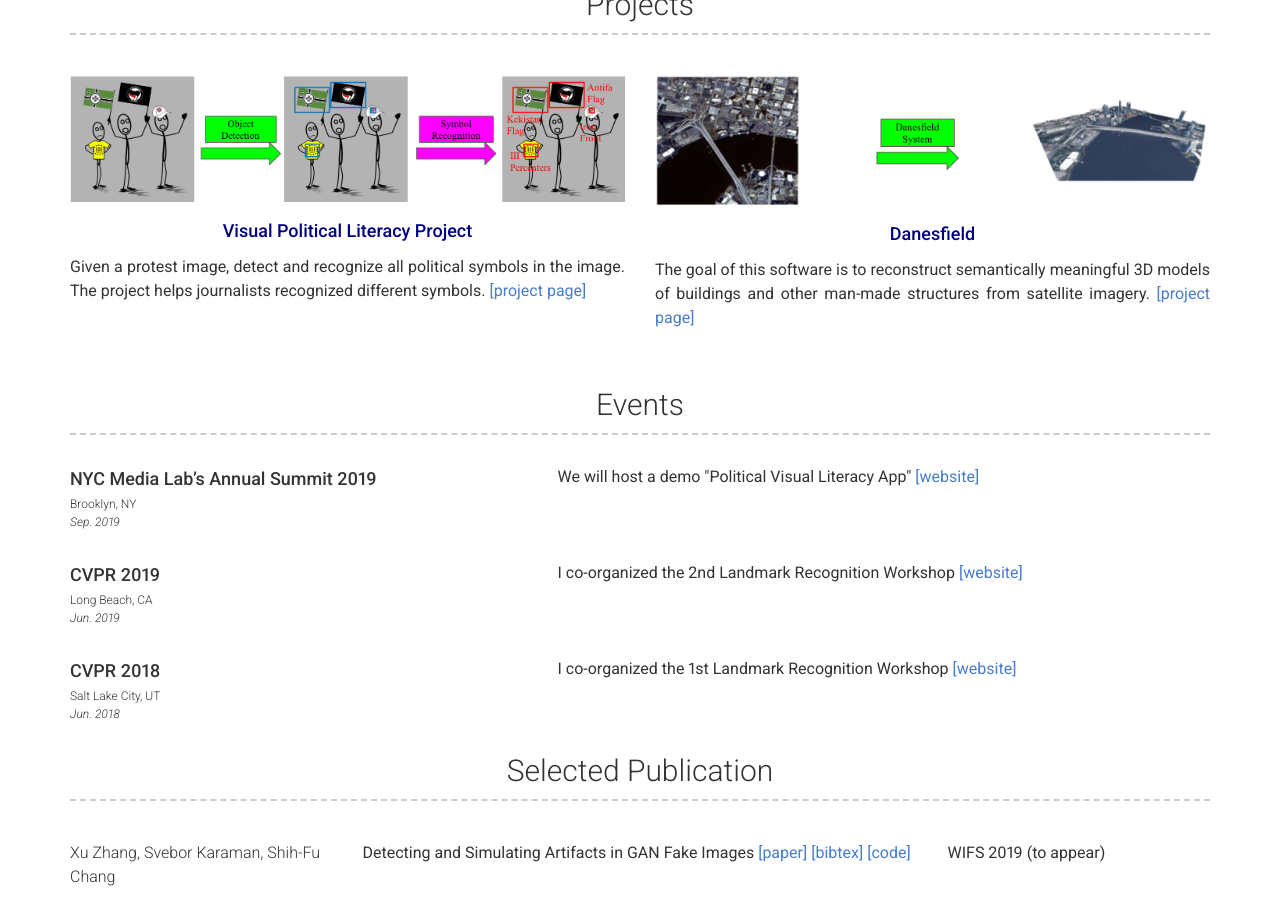
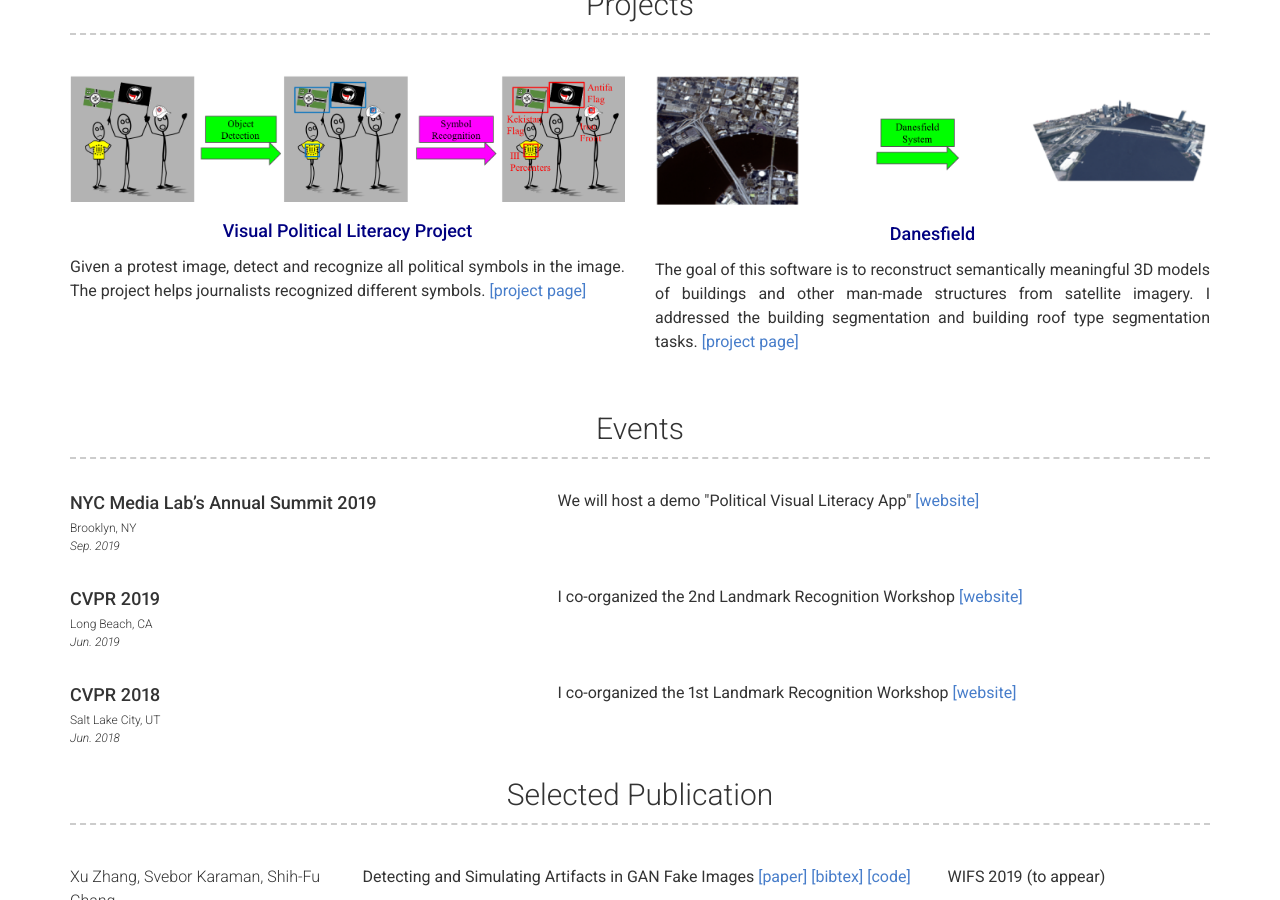
Before and after one commit to xu-zhang-1987/xu-zhang-1987.github.io, a Jekyll site: the page built from index.md, in a window 1280 px wide and 900 px high, scrolled down 1517 px. Built offline with Jekyll 4.4.1, drawn with Linux system fonts in a browser that asks for light colours.

Commit message:
add info

```diff
--- a/_data/projects.yml
+++ b/_data/projects.yml
@@ -2,10 +2,10 @@
   i18n: Recognition
   img: images/PVL.png
   desc: Given a protest image, detect and recognize all political symbols in the image. The project helps journalists recognized different symbols.
-  url: https://www.kaggle.com/c/landmark-recognition-2019
+  url: https://politicalvisualliteracy.github.io/
 
 - name: Danesfield
   i18n: Retrieval
   img: images/Danesfield.png
-  desc: The goal of this software is to reconstruct semantically meaningful 3D models of buildings and other man-made structures from satellite imagery.
-  url: https://www.kaggle.com/c/landmark-retrieval-2019
+  desc: The goal of this software is to reconstruct semantically meaningful 3D models of buildings and other man-made structures from satellite imagery. I addressed the building segmentation and building roof type segmentation tasks.
+  url: https://github.com/Kitware/Danesfield
```
